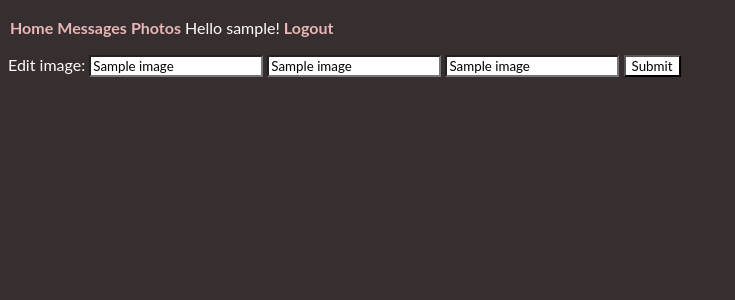
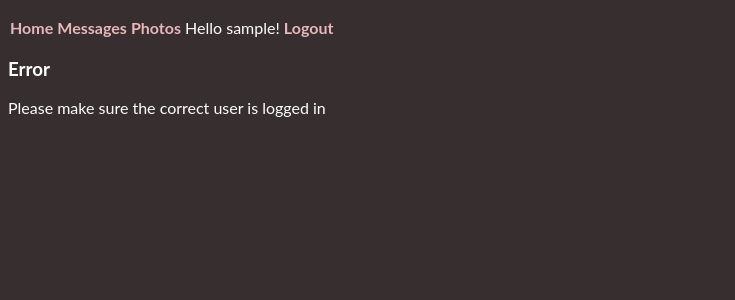
Before and after one commit to gal333t/project-2, a Flask app: page /forms/image/edit/1 in a window 1280 px wide. Shown: the top 300 px of the page, without its empty margins (0-735 px from the left). Run offline with Flask 3, Linux system fonts and the light colour scheme; the visitor is signed in with stand-in values (Sample User, id 1); a database or web service that is not in the repository returns one stand-in record (values such as "Sample title"); some libraries are stand-ins or nearby versions.

Commit message:
adding if statement so only Galit can edit/delete

```diff
--- a/templates/edit_image.html
+++ b/templates/edit_image.html
@@ -1,6 +1,8 @@
 {% extends "base.html" %}
 
 {% block body %}
+
+{% if session["username"] == "Galit" %}
 
 <form method="POST" action="/api/image/edit/{{ image['id'] }}">
     <label for="img_url">Edit image:</label>
@@ -11,4 +13,10 @@
     <input type="submit">
 </form>
 
+{% else %}
+<h3>Error</h3>
+<p>Please make sure the correct user is logged in</p>
+
+{% endif %}
+
 {% endblock %}
```
Also changed, not shown: templates/delete_image.html (+7 -0 lines).
